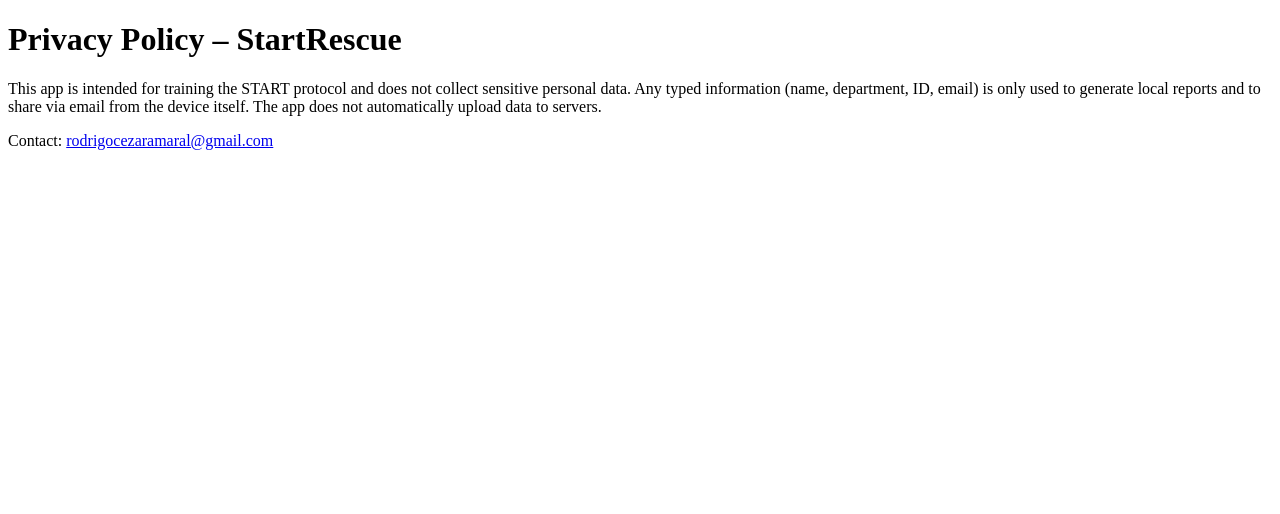
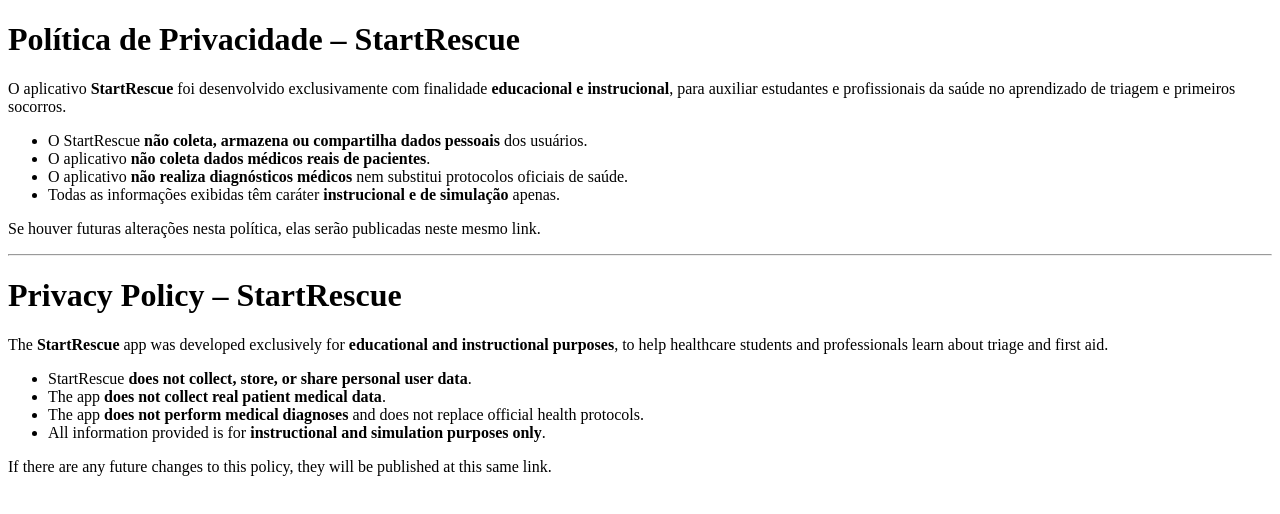
Before and after one commit to DevSold/startrescue-privacy, a plain HTML site: page privacy.html in a window 1280 px wide. Drawn offline with Linux system fonts and the light colour scheme.

Commit message:
Update privacy.html

```diff
--- a/privacy.html
+++ b/privacy.html
@@ -1,8 +1,30 @@
-<!doctype html><html lang="en"><meta charset="utf-8">
-<title>Privacy Policy - StartRescue</title>
-<meta name="viewport" content="width=device-width, initial-scale=1">
-<h1>Privacy Policy – StartRescue</h1>
-<p>This app is intended for training the START protocol and does not collect sensitive personal data.
-Any typed information (name, department, ID, email) is only used to generate local reports and to share via email from the device itself. The app does not automatically upload data to servers.</p>
-<p>Contact: <a href="mailto:rodrigocezaramaral@gmail.com">rodrigocezaramaral@gmail.com</a></p>
+<!DOCTYPE html>
+<html lang="pt-BR">
+<head>
+  <meta charset="UTF-8">
+  <title>Política de Privacidade – StartRescue</title>
+</head>
+<body>
+  <h1>Política de Privacidade – StartRescue</h1>
+  <p>O aplicativo <strong>StartRescue</strong> foi desenvolvido exclusivamente com finalidade <strong>educacional e instrucional</strong>, para auxiliar estudantes e profissionais da saúde no aprendizado de triagem e primeiros socorros.</p>
+  <ul>
+    <li>O StartRescue <strong>não coleta, armazena ou compartilha dados pessoais</strong> dos usuários.</li>
+    <li>O aplicativo <strong>não coleta dados médicos reais de pacientes</strong>.</li>
+    <li>O aplicativo <strong>não realiza diagnósticos médicos</strong> nem substitui protocolos oficiais de saúde.</li>
+    <li>Todas as informações exibidas têm caráter <strong>instrucional e de simulação</strong> apenas.</li>
+  </ul>
+  <p>Se houver futuras alterações nesta política, elas serão publicadas neste mesmo link.</p>
+
+  <hr>
+
+  <h1>Privacy Policy – StartRescue</h1>
+  <p>The <strong>StartRescue</strong> app was developed exclusively for <strong>educational and instructional purposes</strong>, to help healthcare students and professionals learn about triage and first aid.</p>
+  <ul>
+    <li>StartRescue <strong>does not collect, store, or share personal user data</strong>.</li>
+    <li>The app <strong>does not collect real patient medical data</strong>.</li>
+    <li>The app <strong>does not perform medical diagnoses</strong> and does not replace official health protocols.</li>
+    <li>All information provided is for <strong>instructional and simulation purposes only</strong>.</li>
+  </ul>
+  <p>If there are any future changes to this policy, they will be published at this same link.</p>
+</body>
 </html>
```
